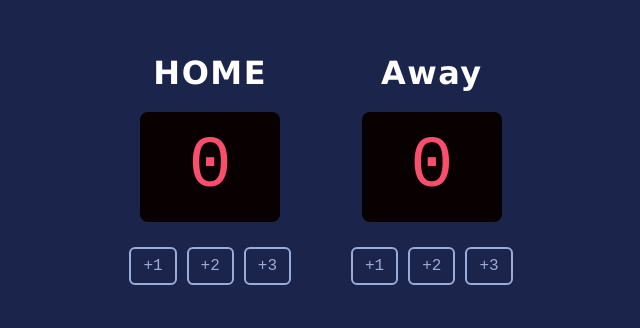
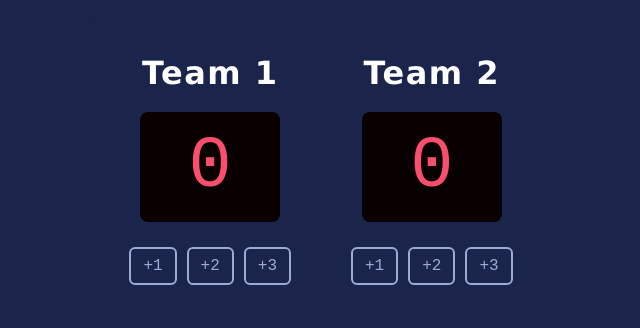
Before and after one commit to suhaib-2025/Score_board, a plain HTML site: page index.html in a window 1280 px wide. Shown: the part 231-559 px from the top of the page, without its empty margins (319-959 px from the left). Drawn offline with Linux system fonts and the light colour scheme; a web font is replaced by a local one.

Commit message:
Updated scoreboard headers

```diff
--- a/index.html
+++ b/index.html
@@ -10,7 +10,7 @@
 <body>
     <div class="container">
         <div class="column">
-            <h3 class="title">HOME</h3>
+            <h3 class="title">Team 1</h3>
             <div class="score-card">
                 <span id="home-score" class="score-display">0</span>
             </div>
@@ -22,7 +22,7 @@
         </div>
 
         <div class="column">
-            <h3 class="title">Away</h3>
+            <h3 class="title">Team 2</h3>
             <div class="score-card">
                 <span id="guest-score" class="score-display">0</span>
             </div>
```
